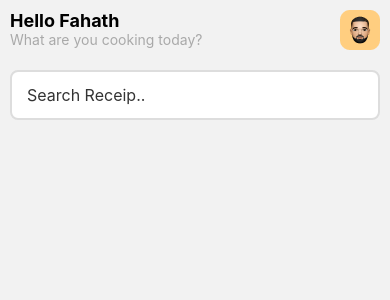
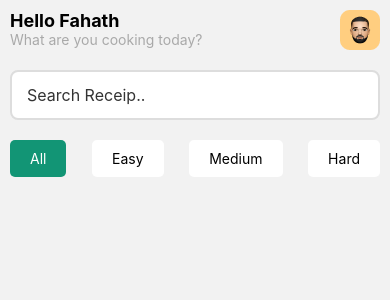
Before and after one commit to fmfahath/receipe-app, a React Native app: screen /Dashboard in a window 390 px wide. Shown: the top 300 px of the page. Built offline with nearby package versions, Linux system fonts and the light colour scheme.

Commit message:
DifficultyBtn component : created, data fetch from data.js, button rendered in dashboard

```diff
--- /dev/null
+++ b/components/DifficultyBtn/DifficultyBtn.jsx
@@ -0,0 +1,27 @@
+import { View, Text } from "react-native";
+import { TouchableOpacity } from "react-native-gesture-handler";
+
+export function DifficultyBtn({ data }) {
+    return (
+        <View style={{
+            justifyContent: "space-between",
+            alignItems: "center",
+            flexDirection: "row",
+            gap: 10,
+            marginVertical: 20,
+        }}>
+            {data.map((item) => {
+                return (
+                    <TouchableOpacity key={item.name} style={{
+                        backgroundColor: item.isActive ? "#129575" : "white",
+                        paddingVertical: 10,
+                        paddingHorizontal: 20,
+                        borderRadius: 5,
+                    }}>
+                        <Text style={{ color: item.isActive ? "white" : "black" }}>{item.name}</Text>
+                    </TouchableOpacity>
+                )
+            })}
+        </View>
+    )
+}
--- a/screens/dashboard/Dashboard.jsx
+++ b/screens/dashboard/Dashboard.jsx
@@ -2,12 +2,17 @@ import { View, Text, Images } from "react-native";
 import { SafeAreaView } from "react-native-safe-area-context";
 import { TopBar } from "../../components/TopBar/TopBar";
 import { SearchReceip } from "../../components/SearchReceip/SerachReceip";
+
+//Data
+import { DifficultyLevels as DifficultyLevelsData } from '../../data';
+import { DifficultyBtn } from "../../components/DifficultyBtn/DifficultyBtn";
 
 export function Dashboard() {
     return (
         <SafeAreaView style={{ flex: 1, padding: 10 }}>
             <TopBar />
             <SearchReceip />
+            <DifficultyBtn data={DifficultyLevelsData} />
         </SafeAreaView>
     )
 }
```
